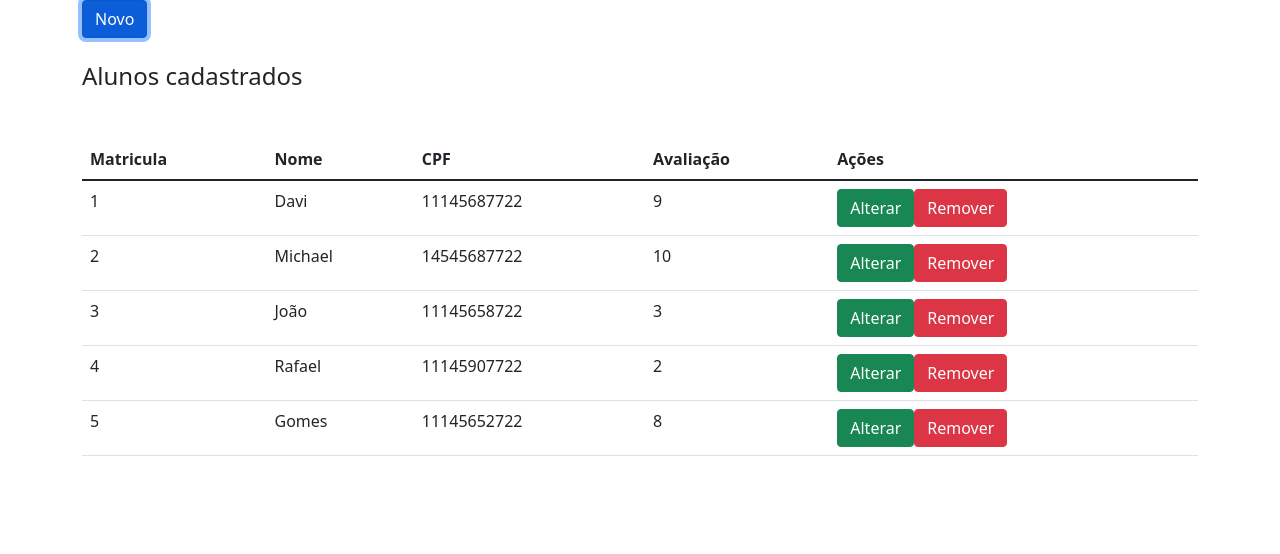
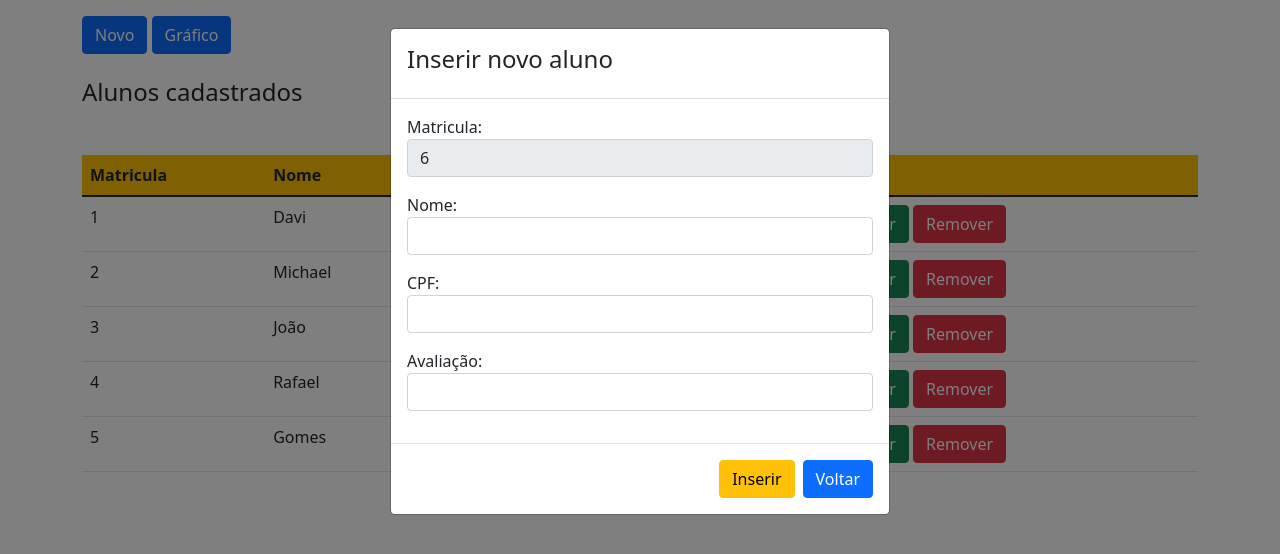
Before and after one commit to davimateus1/FrontendBZU, a React (Create React App) app in the folder frontend/: page / in a window 1280 px wide. Both pictures are taken after a click on the button "Novo". Shown: the top 554 px of the page. Built offline with nearby package versions, Linux system fonts and the light colour scheme.

Commit message:
Modal inserir (corrigir bug ao inserir)

```diff
--- a/frontend/src/App.js
+++ b/frontend/src/App.js
@@ -1,30 +1,74 @@
 import React from "react";
-import './App.css';
-import 'bootstrap/dist/css/bootstrap.min.css';
-import { Button, Table, Container, Modalbody, Modal, ModalHeader, FormGroup, ModalFooter } from 'reactstrap';
+import "./App.css";
+import "bootstrap/dist/css/bootstrap.min.css";
+import {
+  Button,
+  Table,
+  Container,
+  Modal,
+  ModalHeader,
+  FormGroup,
+  ModalFooter,
+  ModalBody,
+} from "reactstrap";
 
 const database = [
-  {matricula: 1, nome: "Davi", cpf: "11145687722", avaliacao: 9},
-  {matricula: 2, nome: "Michael", cpf: "14545687722", avaliacao: 10},
-  {matricula: 3, nome: "João", cpf: "11145658722", avaliacao: 3},
-  {matricula: 4, nome: "Rafael", cpf: "11145907722", avaliacao: 2},
-  {matricula: 5, nome: "Gomes", cpf: "11145652722", avaliacao: 8}
+  { matricula: 1, nome: "Davi", cpf: "11145687722", avaliacao: "9" },
+  { matricula: 2, nome: "Michael", cpf: "14545687722", avaliacao: "10" },
+  { matricula: 3, nome: "João", cpf: "11145658722", avaliacao: "3" },
+  { matricula: 4, nome: "Rafael", cpf: "11145907722", avaliacao: "2" },
+  { matricula: 5, nome: "Gomes", cpf: "11145652722", avaliacao: "8" },
 ];
 
-class App extends React.Component{
+class App extends React.Component {
+  state = {
+    database: database,
+    form: {
+      matricula: "",
+      nome: "",
+      cpf: "",
+      avaliacao: "",
+    },
+    modalInserir: false,
+  };
 
-  state = {
-    database: database
-  }
+  handleChange = (e) => {
+    this.setState({
+      form: {
+        ...this.state.form,
+        [e.target.nome]: e.target.value,
+      },
+    });
+  };
 
-  render(){
+  abrirModalInserir = () => {
+    this.setState({ modalInserir: true });
+  };
+
+  fecharModalInserir = () => {
+    this.setState({ modalInserir: false });
+  };
+
+  inserir = () => {
+    var novoValor = { ...this.state.form };
+    novoValor.matricula = this.state.database.length + 1;
+    var lista = this.state.database;
+    lista.push(novoValor);
+    this.setState({modalInserir: false, database: lista});
+  };
+
+  render() {
     return (
       <>
         <Container>
-    <Button color="primary"> Novo </Button>
+          <Button color="primary mt-3" onClick={() => this.abrirModalInserir()}>
+            {" "}
+            Novo{" "}
+          </Button>{" "}
+          <Button color="primary mt-3"> Gráfico </Button>
           <h4 class="mt-4 mb-5">Alunos cadastrados</h4>
           <Table>
-      <thead>
+            <thead class="bg-warning">
               <tr>
                 <th>Matricula</th>
                 <th>Nome</th>
@@ -34,23 +78,82 @@ class App extends React.Component{
               </tr>
             </thead>
             <tbody>
-        {
-          this.state.database.map((item) => (
+              {this.state.database.map((aluno) => (
                 <tr>
-              <td>{item.matricula}</td>
-              <td>{item.nome}</td>
-              <td>{item.cpf}</td>
-              <td>{item.avaliacao}</td>
+                  <td>{aluno.matricula}</td>
+                  <td>{aluno.nome}</td>
+                  <td>{aluno.cpf}</td>
+                  <td>{aluno.avaliacao}</td>
                   <td>
-              <Button color="success"> Alterar </Button>
+                    <Button color="success"> Alterar </Button>{" "}
                     <Button color="danger"> Remover </Button>
                   </td>
                 </tr>
-          ))
-        }
+              ))}
             </tbody>
           </Table>
         </Container>
+
+        <Modal isOpen={this.state.modalInserir}>
+          <ModalHeader>
+            <div>
+              <h4>Inserir novo aluno</h4>
+            </div>
+          </ModalHeader>
+
+          <ModalBody>
+            <FormGroup>
+              <label>Matricula:</label>
+              <input
+                className="form-control"
+                readOnly
+                type="text"
+                value={this.state.database.length + 1}
+              />
+            </FormGroup>
+
+            <FormGroup>
+              <label>Nome:</label>
+              <input
+                className="form-control"
+                type="text"
+                name="nome"
+                onChange={this.handleChange}
+              />
+            </FormGroup>
+
+            <FormGroup>
+              <label>CPF:</label>
+              <input
+                className="form-control"
+                type="text"
+                name="cpf"
+                onChange={this.handleChange}
+              />
+            </FormGroup>
+
+            <FormGroup>
+              <label>Avaliação:</label>
+              <input
+                className="form-control"
+                type="text"
+                name="avaliacao"
+                onChange={this.handleChange}
+              />
+            </FormGroup>
+          </ModalBody>
+
+          <ModalFooter>
+            <Button color="warning" onClick={() => this.inserir()}>
+              {" "}
+              Inserir{" "}
+            </Button>{" "}
+            <Button color="primary" onClick={() => this.fecharModalInserir()}>
+              {" "}
+              Voltar{" "}
+            </Button>
+          </ModalFooter>
+        </Modal>
       </>
     );
   }
```
Lines whose indentation alone changed are shown as unchanged.
